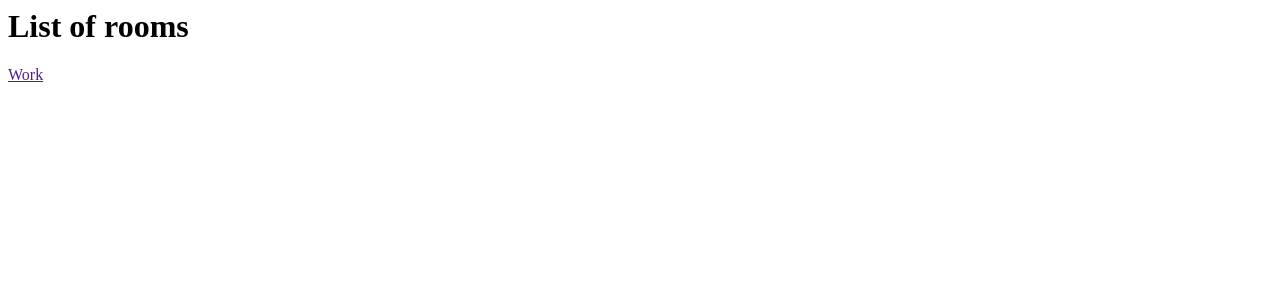
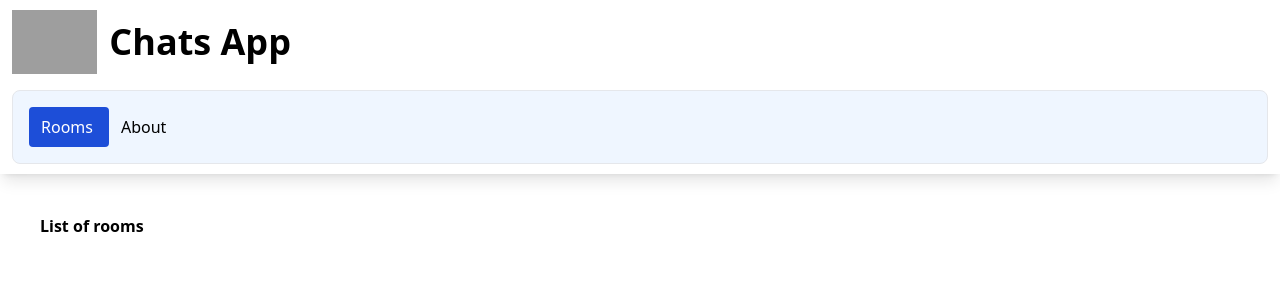
Before and after one commit to aswinikumar0509/Chat-Application, a Django app: page /rooms/ in a window 1280 px wide. Shown: the top 300 px of the page. Run offline with Django 4.2, Linux system fonts and the light colour scheme; data comes from the database, SQL or seed files in the repository; both versions use the stored data as it was after the commit; some libraries are stand-ins or nearby versions; grey boxes are pictures that could not be loaded.

Commit message:
customer and routing

```diff
--- /dev/null
+++ b/chatapp/templates/chatapp/base.html
@@ -0,0 +1,36 @@
+<!DOCTYPE html>
+<html lang="en">
+<head>
+    <meta charset="UTF-8">
+    <meta http-equiv="X-UA-Compatible" content="IE=edge">
+    <meta name="viewport" content="width=device-width, initial-scale=1.0">
+    <script src="https://cdn.tailwindcss.com"></script>
+    <title>Chat App </title>
+</head>
+<body>
+    <nav class="shadow-lg px-3 py-2.5">
+        <div class="container flex flex-wrap justify-between mx-auto">
+            <a class="flex items-center" href="">
+                <img class="h-16 mr-3" src="https://cdn2.iconfinder.com/data/icons/whcompare-isometric-web-hosting-servers/50/email-laptop-256.png" alt="">
+                <span class="self-center text-4xl font-semibold">Chats App</span>
+            </a>
+
+            <div class="w-full block w-auto">
+                <ul class="flex flex-row p-4 mt-4 border rounded-lg border-grau-100 bg-blue-50">
+                    <li>
+                        <a class="block py-2 pl-3 pr-4 rounded bg-blue-700 text-white" href="">Rooms</a>
+                    </li>
+                    <li>
+                        <a class="block py-2 pl-3 pr-4 rounded " href="">About</a>
+                    </li>
+                </ul>
+
+            </div>
+        </div>
+
+    </nav>
+    {% block body %}
+    {% endblock %}
+
+</body>
+</html>
--- a/chatapp/templates/chatapp/index.html
+++ b/chatapp/templates/chatapp/index.html
@@ -1,4 +1,11 @@
-<h1>List of rooms </h1>
-{% for chatroom in chatroom %}
-<a href="">{{chatroom.name}}</a>
+{% extends 'chatapp/base.html' %}
+{% block body %}
+<h1 class="font-bold m-10">List of rooms</h1>
+{% for chatroom in chatrooms %}
+    <div class="shadow-lg p-10 m-10 bg-blue-900 text-white rounded-lg">
+        <a href="{% url 'chatroom' chatroom.slug %}">{{ chatroom.name }}</a> </br>
+
+    </div>
+
 {% endfor %}
+{% endblock %}
```
Also changed, not shown: chatapp/templates/chatapp/room.html (+29 -10 lines), db.sqlite3.
